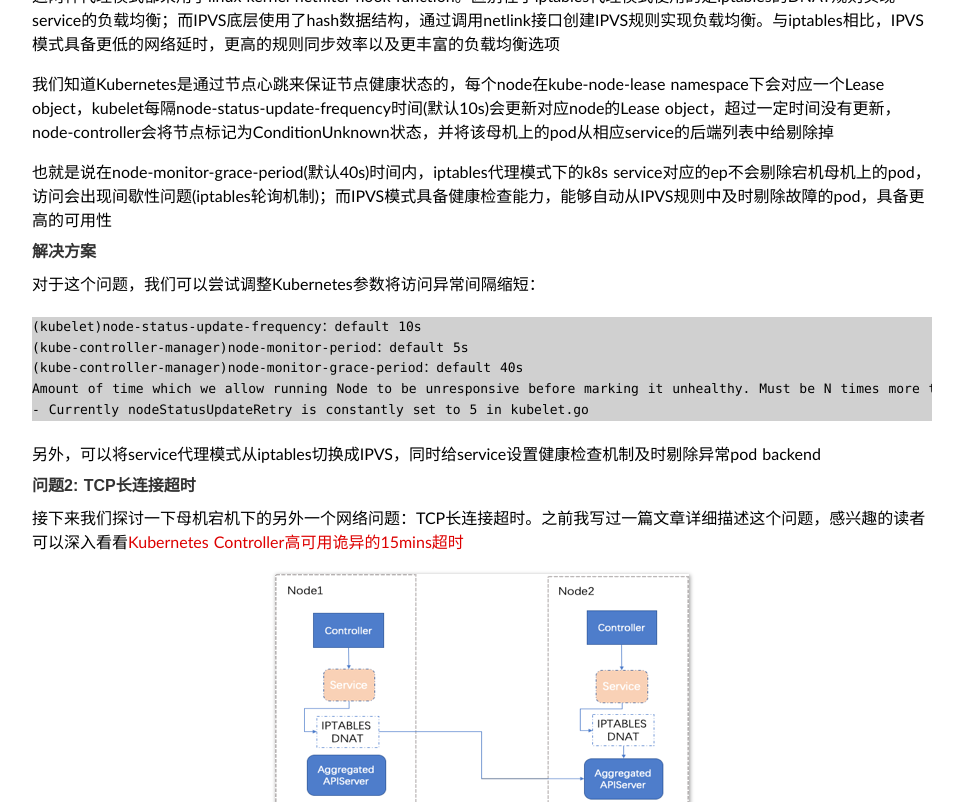
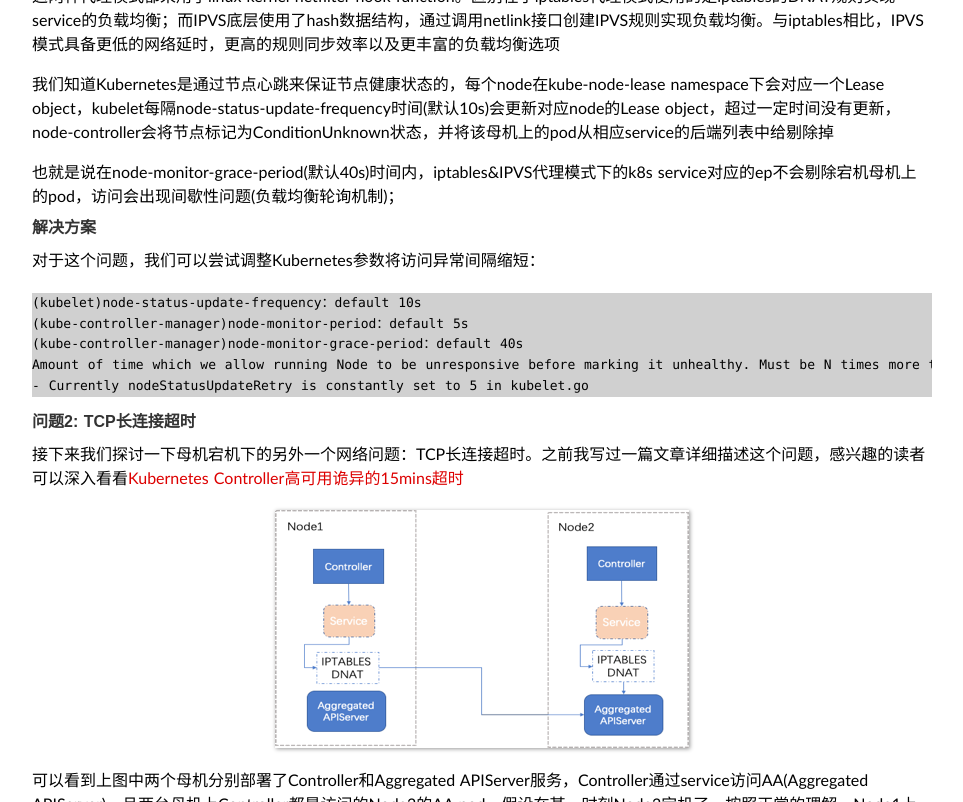
Before and after one commit to duyanghao/duyanghao.github.io, a Jekyll site: the page built from _posts/2020-10-19-kubernetes-ha-and-bur.md, in a window 1280 px wide and 900 px high, scrolled down 1326 px, cut to the strip 98-900 px from the top of the window. Shown: the whole strip, without its empty margins (158-1121 px from the left). Built offline with Jekyll 4.4.1, drawn with Linux system fonts in a browser that asks for light colours; some web fonts are replaced; comment, search, counter and statistics services are not loaded.

Commit message:
drop ipvs health check(wrong refs)
Signed-off-by: duyanghao <1294057873@qq.com>

````diff
--- a/_posts/2020-10-19-kubernetes-ha-and-bur.md
+++ b/_posts/2020-10-19-kubernetes-ha-and-bur.md
@@ -45,7 +45,7 @@
 
 我们知道Kubernetes是通过节点心跳来保证节点健康状态的，每个node在kube-node-lease namespace下会对应一个Lease object，kubelet每隔node-status-update-frequency时间(默认10s)会更新对应node的Lease object，超过一定时间没有更新，node-controller会将节点标记为ConditionUnknown状态，并将该母机上的pod从相应service的后端列表中给剔除掉
 
-也就是说在node-monitor-grace-period(默认40s)时间内，iptables代理模式下的k8s service对应的ep不会剔除宕机母机上的pod，访问会出现间歇性问题(iptables轮询机制)；而IPVS模式具备健康检查能力，能够自动从IPVS规则中及时剔除故障的pod，具备更高的可用性
+也就是说在node-monitor-grace-period(默认40s)时间内，iptables&IPVS代理模式下的k8s service对应的ep不会剔除宕机母机上的pod，访问会出现间歇性问题(负载均衡轮询机制)；
 
 #### 解决方案
 
@@ -58,8 +58,6 @@
 Amount of time which we allow running Node to be unresponsive before marking it unhealthy. Must be N times more than kubelet's nodeStatusUpdateFrequency, where N means number of retries allowed for kubelet to post node status.
 - Currently nodeStatusUpdateRetry is constantly set to 5 in kubelet.go
 ```
-
-另外，可以将service代理模式从iptables切换成IPVS，同时给service设置健康检查机制及时剔除异常pod backend
 
 #### 问题2: TCP长连接超时
 
````
Also changed, not shown: _posts/2020-6-2-kubernetes-ha.md (+1 -1 lines).
